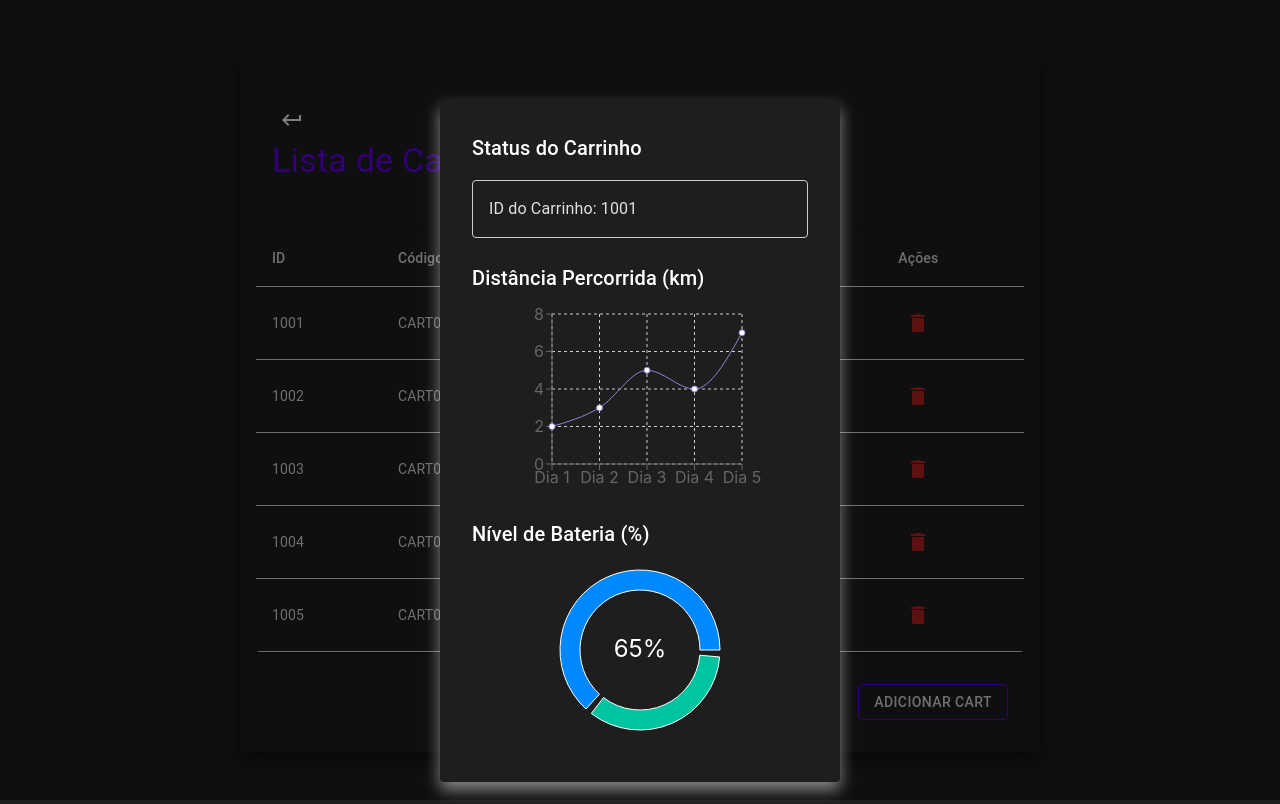
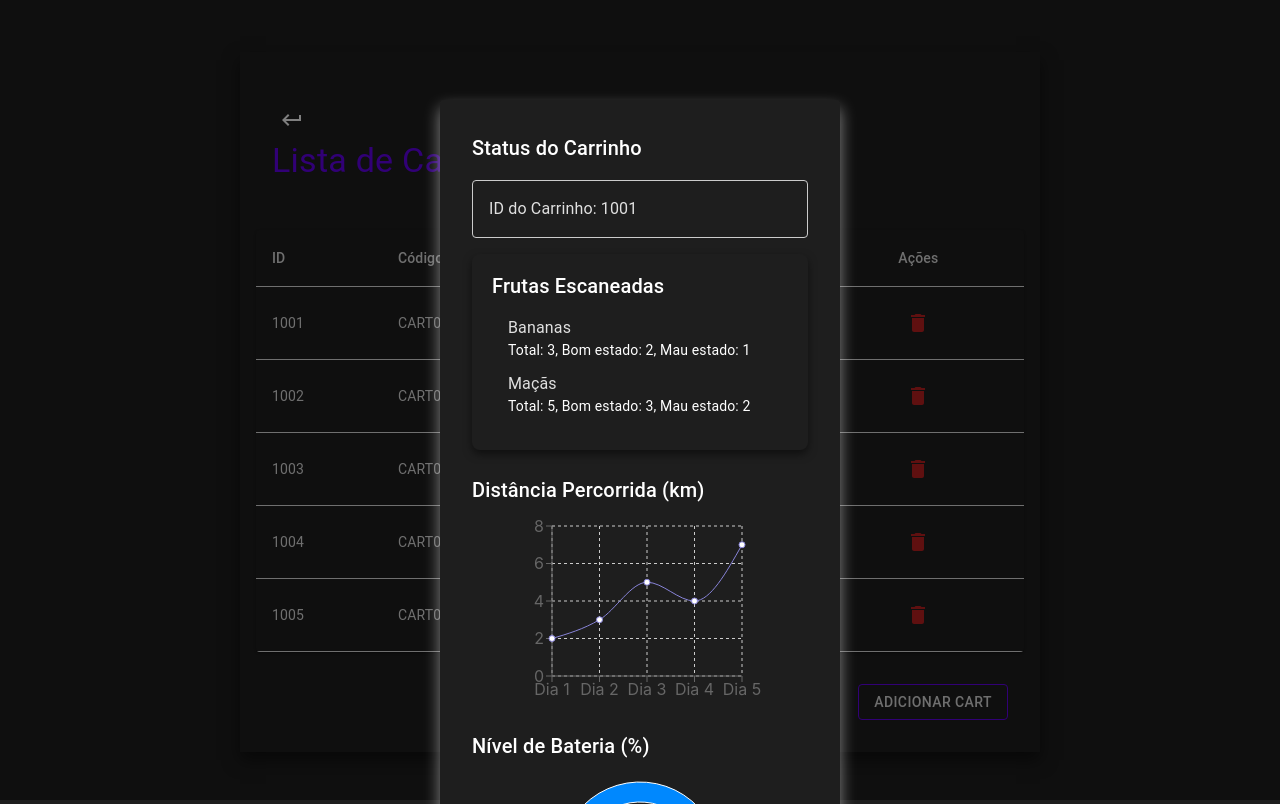
Before and after one commit to GabrielRego1/smartface-ui, a React (Vite) app: page /carts in a window 1280 px wide. Both pictures are taken after a click on the button 774 px from the left and 322 px from the top of the page. Built offline with nearby package versions, Linux system fonts and the light colour scheme.

Commit message:
feat: added Frutas Escaneadas

```diff
--- a/src/components/Cart/StatusCartModal/StatusCartModal.tsx
+++ b/src/components/Cart/StatusCartModal/StatusCartModal.tsx
@@ -1,5 +1,5 @@
 import React from 'react';
-import { Box, Modal, Typography } from '@mui/material';
+import { Box, List, ListItem, ListItemText, Modal, Typography } from '@mui/material';
 import { LineChart, Line, XAxis, YAxis, CartesianGrid, Tooltip, PieChart, Pie, Cell, ResponsiveContainer } from 'recharts';
 
 // Tipos
@@ -29,6 +29,30 @@ const batteryData = [
     { name: 'Nível Atual', value: batteryLevel },
     { name: 'Restante', value: 100 - batteryLevel },
 ];
+interface ScannedItem {
+    total: number;
+    good: number;
+    bad: number;
+}
+
+const scannedItems: { [key: string]: ScannedItem } = {
+    bananas: {
+        total: 3,
+        good: 2,
+        bad: 1,
+    },
+    macas: {
+        total: 5,
+        good: 3,
+        bad: 2,
+    }
+};
+const formatItemName = (item: string) => {
+    if (item === 'macas') {
+        return 'Maçãs';
+    }
+    return item.charAt(0).toUpperCase() + item.slice(1);
+};
 
 const COLORS = ['#0088FE', '#00C49F'];
 
@@ -54,6 +78,28 @@ const StatusCartModal: React.FC<StatusCartModalProps> = ({ open, onClose, cart }
                     }} variant="body1" component="pre">
                     ID do Carrinho: {cart?.id}
                 </Typography>
+
+                <Box className="container" sx={{ paddingTop: 2 }}>
+                    <Typography variant="h6" component="h2">
+                        Frutas Escaneadas
+                    </Typography>
+                    <List>
+                        {Object.keys(scannedItems).map((item) => (
+                            <ListItem
+                                key={item}
+                                sx={{ paddingTop: 0, paddingBottom: 0 }}
+                            >
+                                <ListItemText
+                                    primary={formatItemName(item)}
+                                    secondary={`Total: ${scannedItems[item].total}, Bom estado: ${scannedItems[item].good}, Mau estado: ${scannedItems[item].bad}`}
+                                    secondaryTypographyProps={{ style: { color: 'white' } }}
+                                />
+
+                            </ListItem>
+                        ))}
+                    </List>
+                </Box>
+
                 <Typography variant="h6" component="h2" sx={{ mt: 3 }}>
                     Distância Percorrida (km)
                 </Typography>
```
